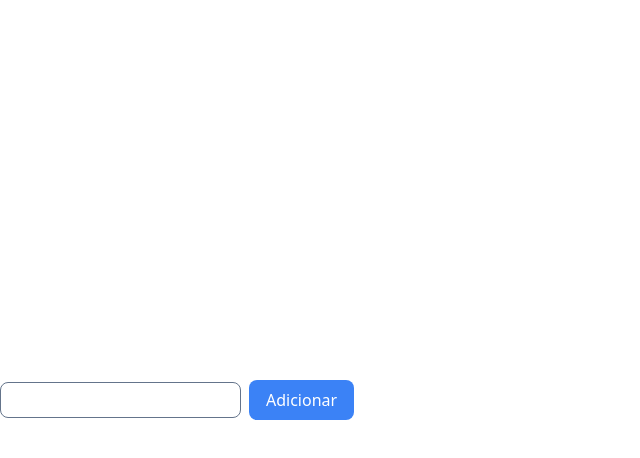
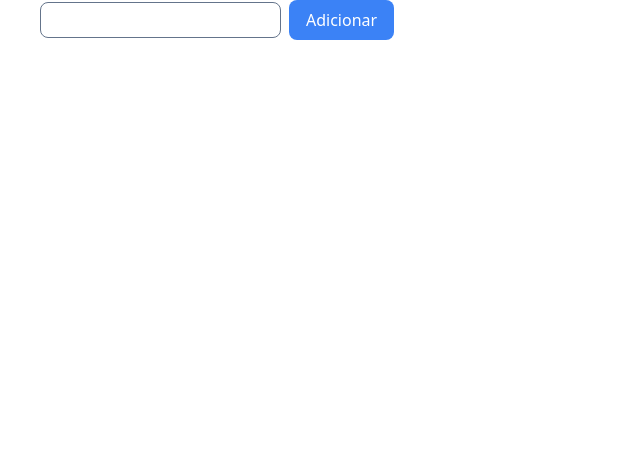
Before and after one commit to geansaturno/react-todo, a React (Vite) app: page / in a window 1280 px wide. Shown: the top 458 px of the page, without its empty margins (0-640 px from the left). Built offline with nearby package versions, Linux system fonts and the light colour scheme.

Commit message:
feat: page container

```diff
--- /dev/null
+++ b/src/assets/styles/settings/container.scss
@@ -0,0 +1,4 @@
+:root {
+    --max-container-width: 1200px;
+    --container-padding: 16px;
+}
--- a/src/assets/styles/settings/index.scss
+++ b/src/assets/styles/settings/index.scss
@@ -1,2 +1,3 @@
 @forward "./reset.scss";
 @forward "./colors.scss";
+@forward "./container.scss"
--- a/src/assets/styles/settings/reset.scss
+++ b/src/assets/styles/settings/reset.scss
@@ -25,7 +25,10 @@ body {
   margin: 0;
   display: flex;
   place-items: center;
-  min-width: 320px;
+}
+
+#root {
+  min-width: 100vw;
   min-height: 100vh;
 }
 
--- a/src/components/base/TodoApp/TodoApp.tsx
+++ b/src/components/base/TodoApp/TodoApp.tsx
@@ -1,3 +1,4 @@
+import { PageContainer } from "../../shared/PageContainer/PageContainer";
 import { TodoInput } from "../../shared/TodoInput/TodoInput";
 
 export function TodoApp() {
@@ -6,8 +7,10 @@ export function TodoApp() {
     }
 
     return (
-        <main>
-            <TodoInput onAdd={addNewTodo}/>
-        </main>
+        <PageContainer>
+            <main>
+                <TodoInput onAdd={addNewTodo}/>
+            </main>
+        </PageContainer>
     )
 }
--- /dev/null
+++ b/src/components/shared/PageContainer/PageContainer.module.scss
@@ -0,0 +1,6 @@
+.page_container {
+    max-width: var(--max-container-width);
+    padding-inline: var(--container-padding);
+    margin-inline: auto;
+    width: 100%;
+}
--- /dev/null
+++ b/src/components/shared/PageContainer/PageContainer.tsx
@@ -0,0 +1,9 @@
+import styles from './PageContainer.module.scss';
+
+export function PageContainer({ children }: { children: React.ReactNode }) {
+  return (
+    <div className={styles.page_container}>
+      {children}
+    </div>
+  )
+}
```
